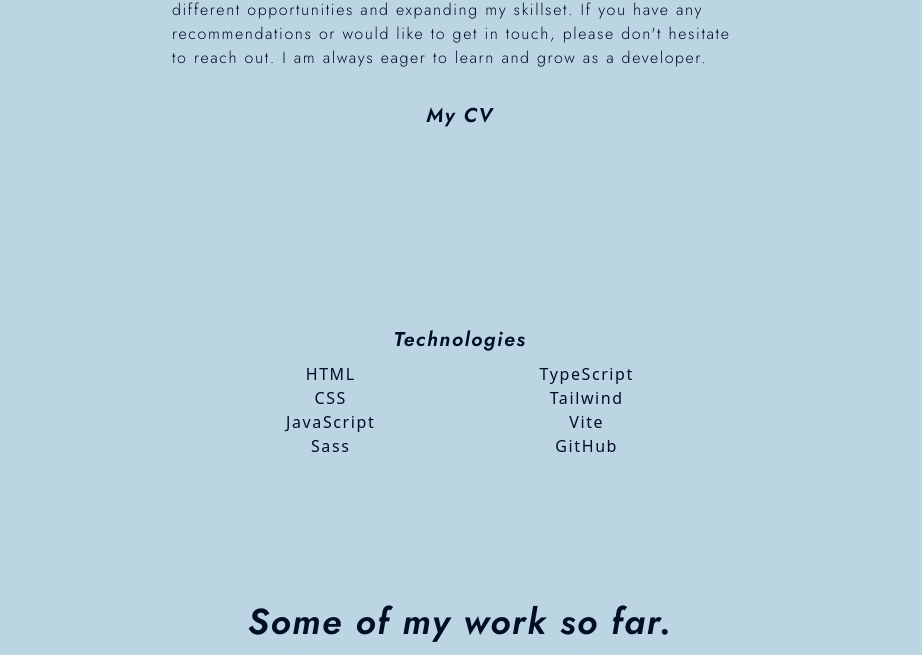
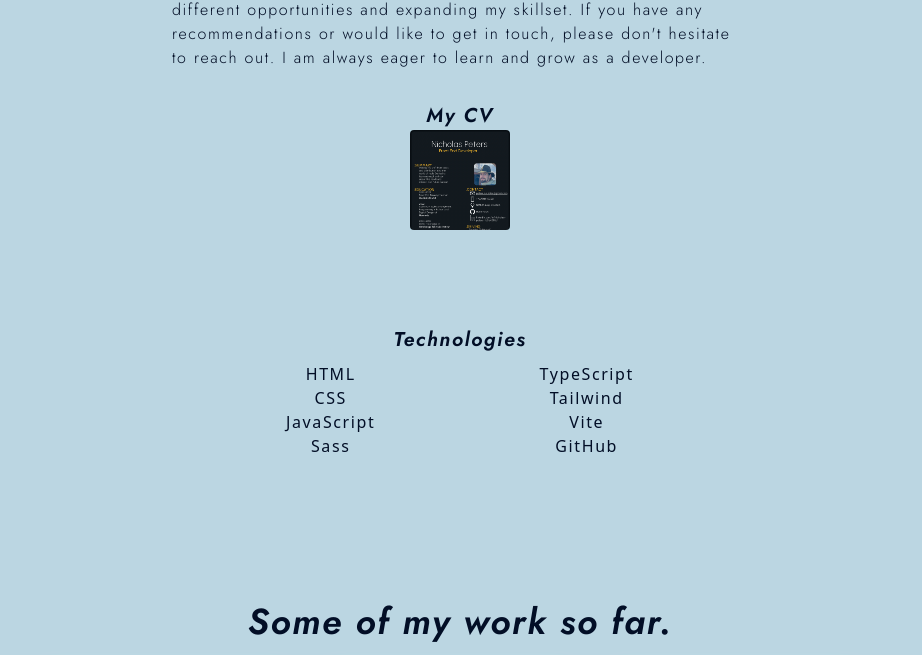
Before and after one commit to Redicholas/Portfolio, a website built with Vite: page index.html in a window 1280 px wide. Shown: the part 794-1449 px from the top of the page, without its empty margins (180-1102 px from the left). Built offline with nearby package versions, Linux system fonts and the light colour scheme.

Commit message:
[bug] fixed invisible cv thumbnail

```diff
--- a/index.html
+++ b/index.html
@@ -64,7 +64,7 @@
       <div class="mx-auto flex flex-col justify-center items-center">
         <h3 class="text-center text-xl">My CV</h3>
         <button id="cvThumbnail">
-          <img src="/img/cv-img.png" alt="My Cv" class="rounded cursor-zoom-in invisible cardAppear"
+          <img src="/img/cv-img.png" alt="My Cv" class="rounded cursor-zoom-in"
           height="100" width="100" />
         </button>
       </div>
```
